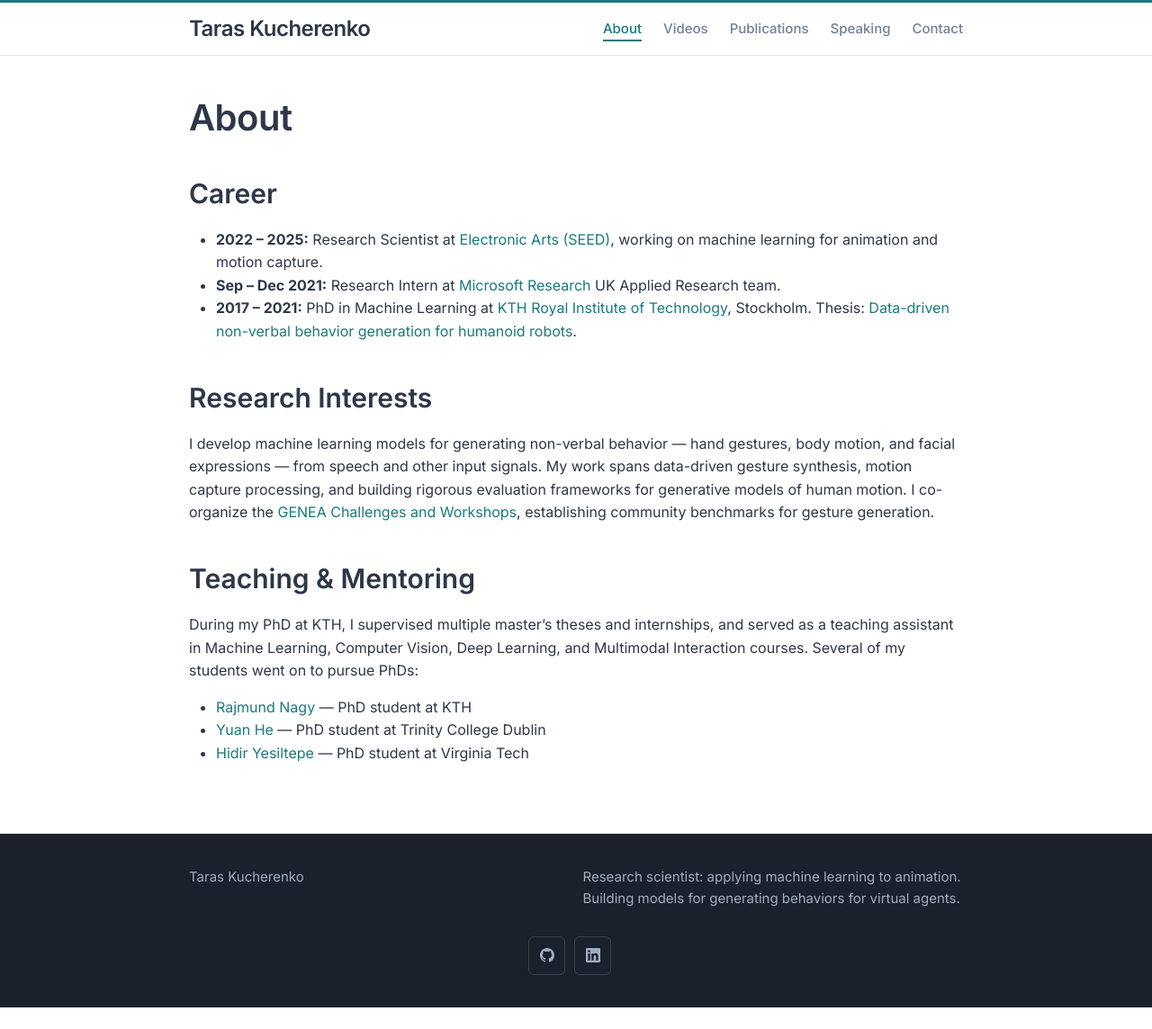
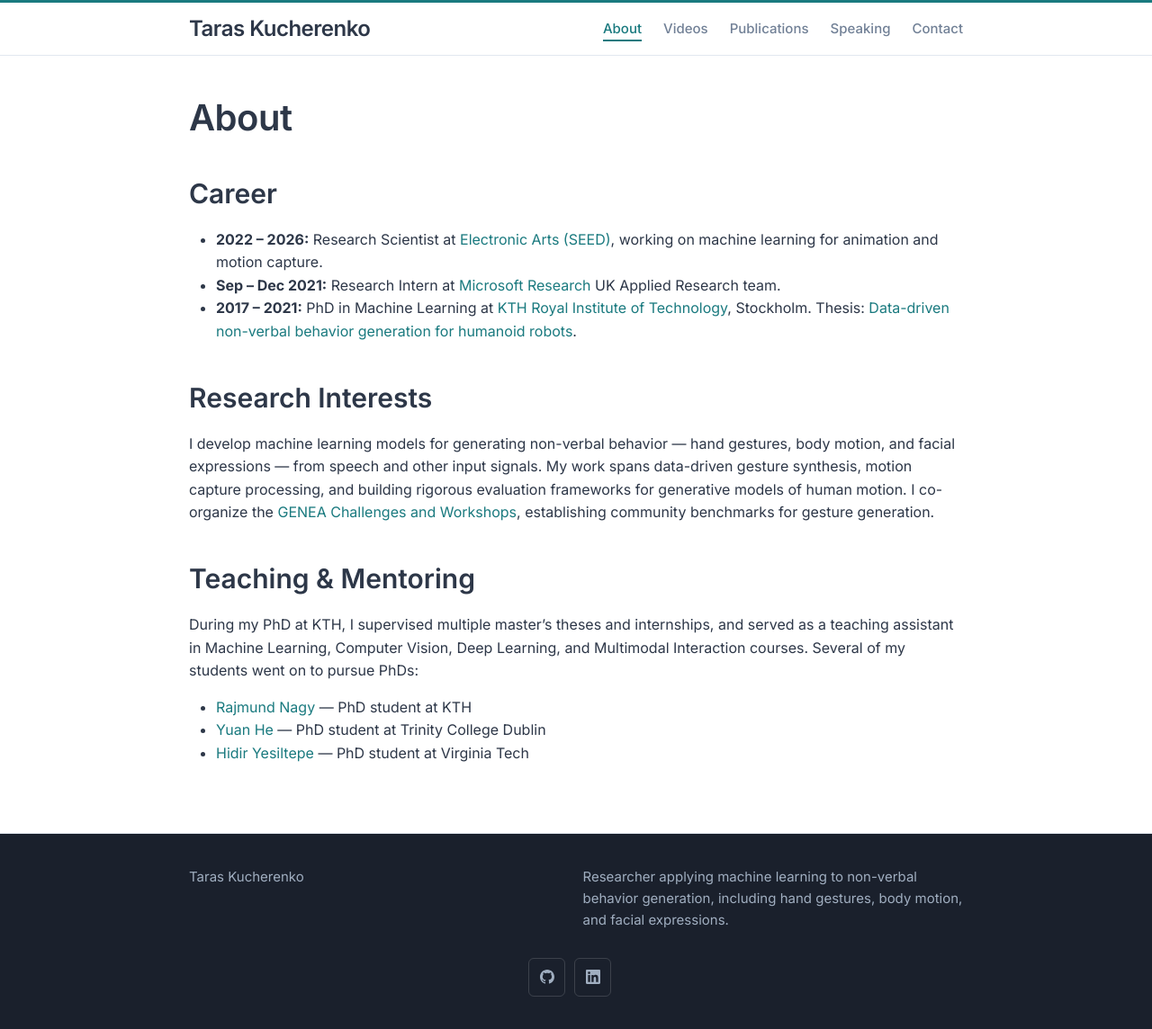
Before and after one commit to Svito-zar/Svito-zar.github.io, a Jekyll site: the page built from _pages/about.md, in a window 1280 px wide. Shown: the whole page at 90% size. Built offline with Jekyll 4.4.1, drawn with Linux system fonts in a browser that asks for light colours; before the commit the page ends 1120 px from its top, so only the background shows below that.

Commit message:
Update my website

```diff
--- a/_config.yml
+++ b/_config.yml
@@ -2,7 +2,7 @@ title: Taras Kucherenko
 #author: Taras Kucherenko
 #email: tarask@kth.se
 description: > # this means to ignore newlines until "show_exerpts:"
-  Research scientist: applying machine learning to animation. Building models for generating behaviors for virtual agents.
+  Researcher applying machine learning to non-verbal behavior generation, including hand gestures, body motion, and facial expressions.
 # Working under supervision of Hedvig Kjlestrom in the EACare project.
 baseurl: "" # the subpath of your site, e.g. /blog
 url: "https://svito-zar.github.io/" # the base hostname & protocol for your site, e.g. http://example.com
--- a/_pages/about.md
+++ b/_pages/about.md
@@ -6,7 +6,7 @@ permalink: /about/
 
 ## Career
 
-* **2022 – 2025:** Research Scientist at [Electronic Arts (SEED)](https://www.ea.com/seed), working on machine learning for animation and motion capture.
+* **2022 – 2026:** Research Scientist at [Electronic Arts (SEED)](https://www.ea.com/seed), working on machine learning for animation and motion capture.
 * **Sep – Dec 2021:** Research Intern at [Microsoft Research](https://www.microsoft.com/en-us/research/) UK Applied Research team.
 * **2017 – 2021:** PhD in Machine Learning at [KTH Royal Institute of Technology](https://www.kth.se/en), Stockholm. Thesis: [Data-driven non-verbal behavior generation for humanoid robots](https://www.diva-portal.org/smash/record.jsf?pid=diva2%3A1609615&dswid=9110).
 
```
Also changed, not shown: index.md (+2 -1 lines).
